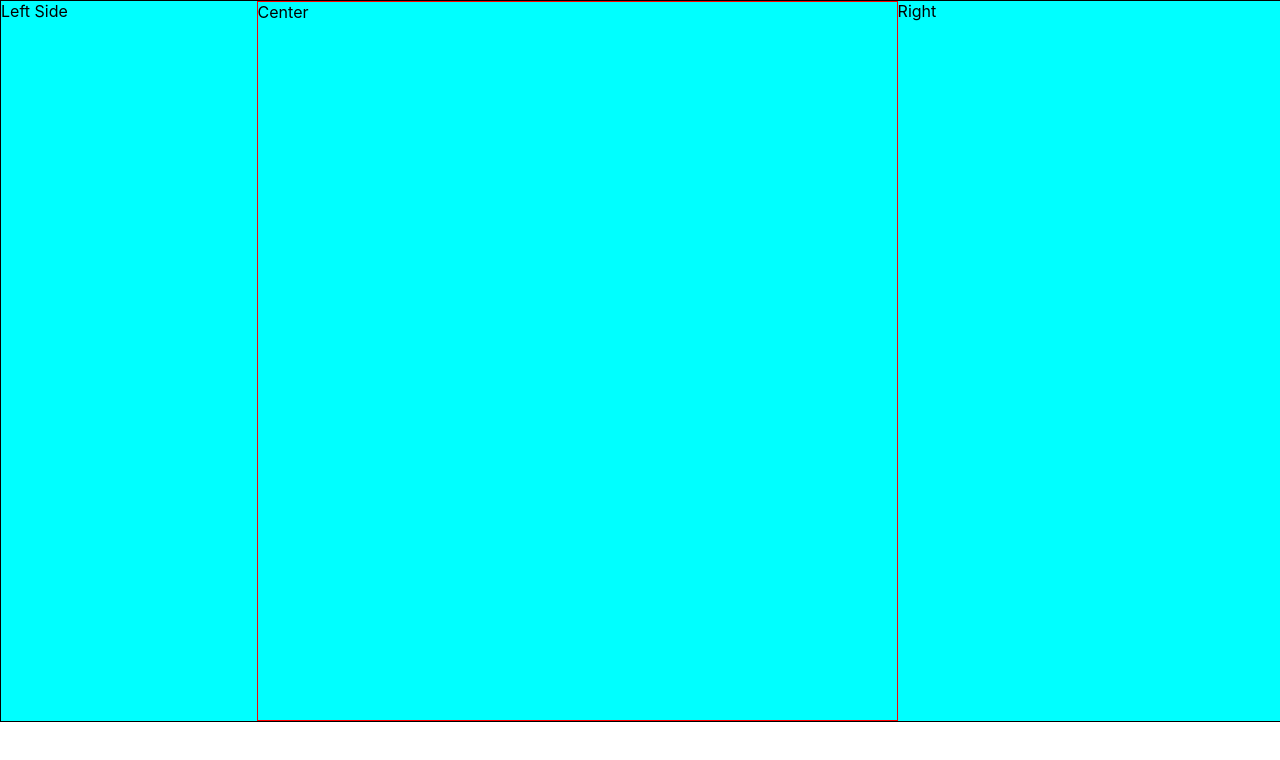
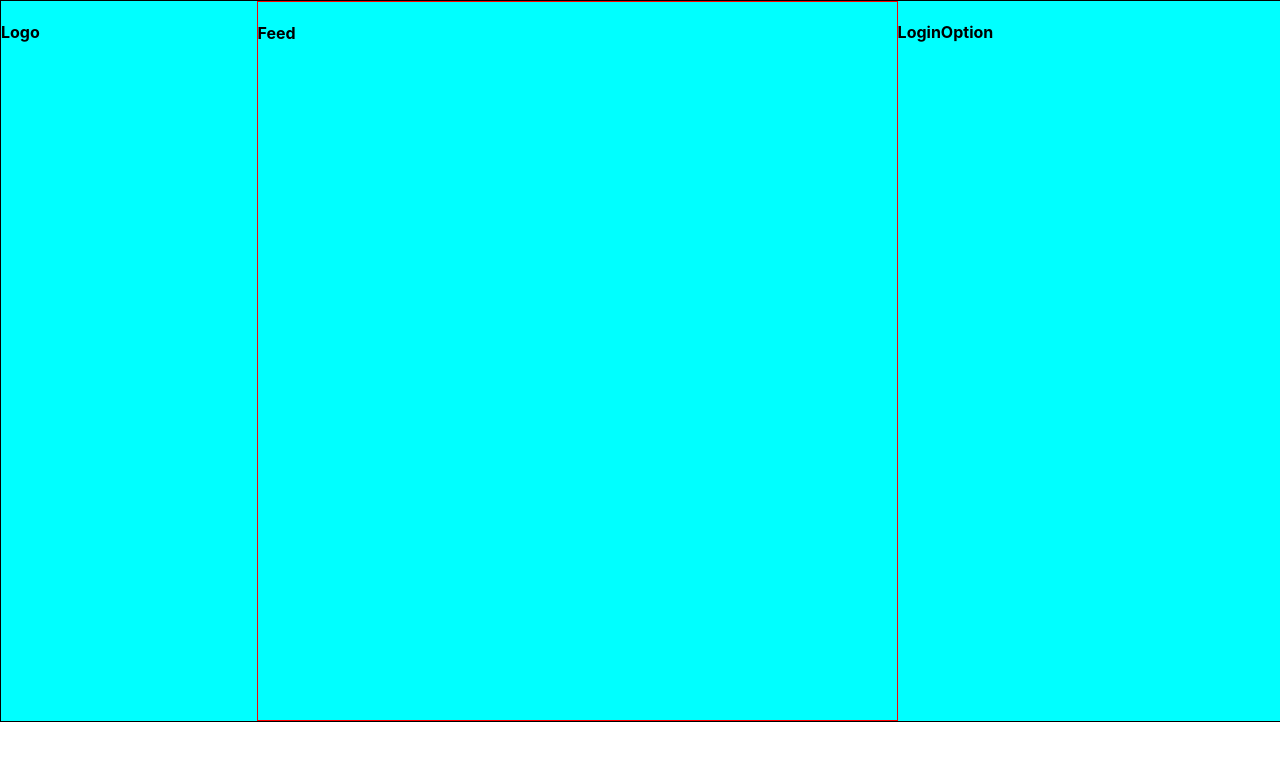
Before and after one commit to AbsarUddin849/react.project, a React (Create React App) app in the folder react-project/: page / in a window 1280 px wide. Shown: the top 760 px of the page. Built offline with nearby package versions, Linux system fonts and the light colour scheme.

Commit message:
class29cw success

```diff
--- a/react-project/src/Feed.js
+++ b/react-project/src/Feed.js
@@ -7,7 +7,7 @@
 // export default Feed;
 
 function Feed(){
-    return <h4> This is from Feed</h4>
+    return <h4> Feed</h4>
 }
 
 export default Feed;
--- a/react-project/src/Home.js
+++ b/react-project/src/Home.js
@@ -3,21 +3,21 @@
 // import LoginOption from 'react-project/src/component/Home/LoginOption/LoginOption';
 // import Logo from 'react-project/src/component/Home/Logo/Logo';
 import'./Home.css'
-//  import Logo from './Logo';
-//  import Feed from './Feed';
-//  import LoginOption from './LoginOption';
+import Logo from './Logo';
+  import Feed from './Feed';
+  import LoginOption from './LoginOption';
 
 function Home(){
     return(
         <div className="home">
-            <div className="leftContainer"> Left Side
-            {/* <Logo/> */}
+            <div className="leftContainer">
+             <Logo/>
             </div>
             <div className="centerContainer">
-            {/* <Feed/> */}Center
+            <Feed/>
              </div>
-            <div className="rightContainer">Right
-            {/* <LoginOption/> */}
+            <div className="rightContainer">
+            <LoginOption/>
              </div>
         </div>
     );
--- a/react-project/src/LoginOption.js
+++ b/react-project/src/LoginOption.js
@@ -7,7 +7,7 @@
 
 // export default LoginOption;
 function LoginOption(){
-    return <h4>This is from Log in LoginOption</h4>
+    return <h4>LoginOption</h4>
 }
 
 export default LoginOption;
--- a/react-project/src/Logo.js
+++ b/react-project/src/Logo.js
@@ -9,7 +9,7 @@
 // export default Logo;
 
 function Logo(){
-    return <h4>from Logo</h4>
+    return <h4>Logo</h4>
 }
 
 export default Logo;
```
